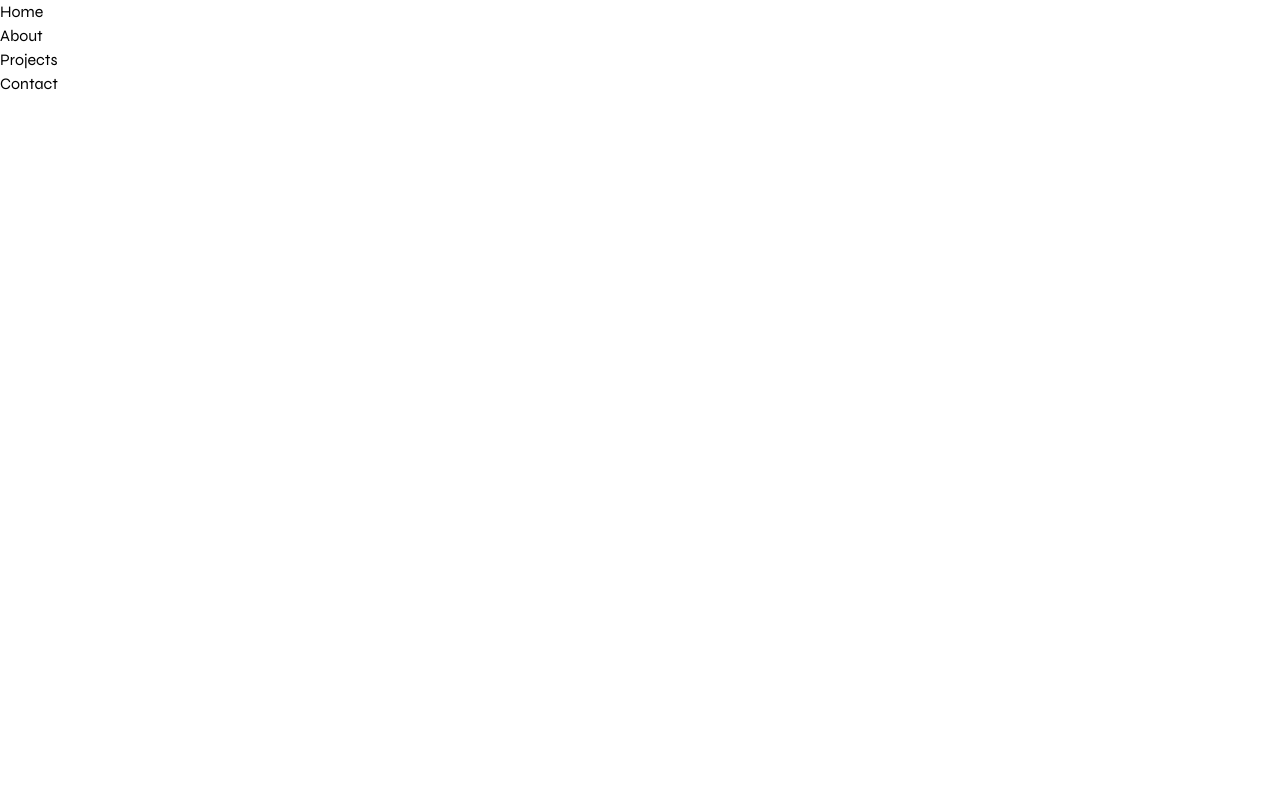
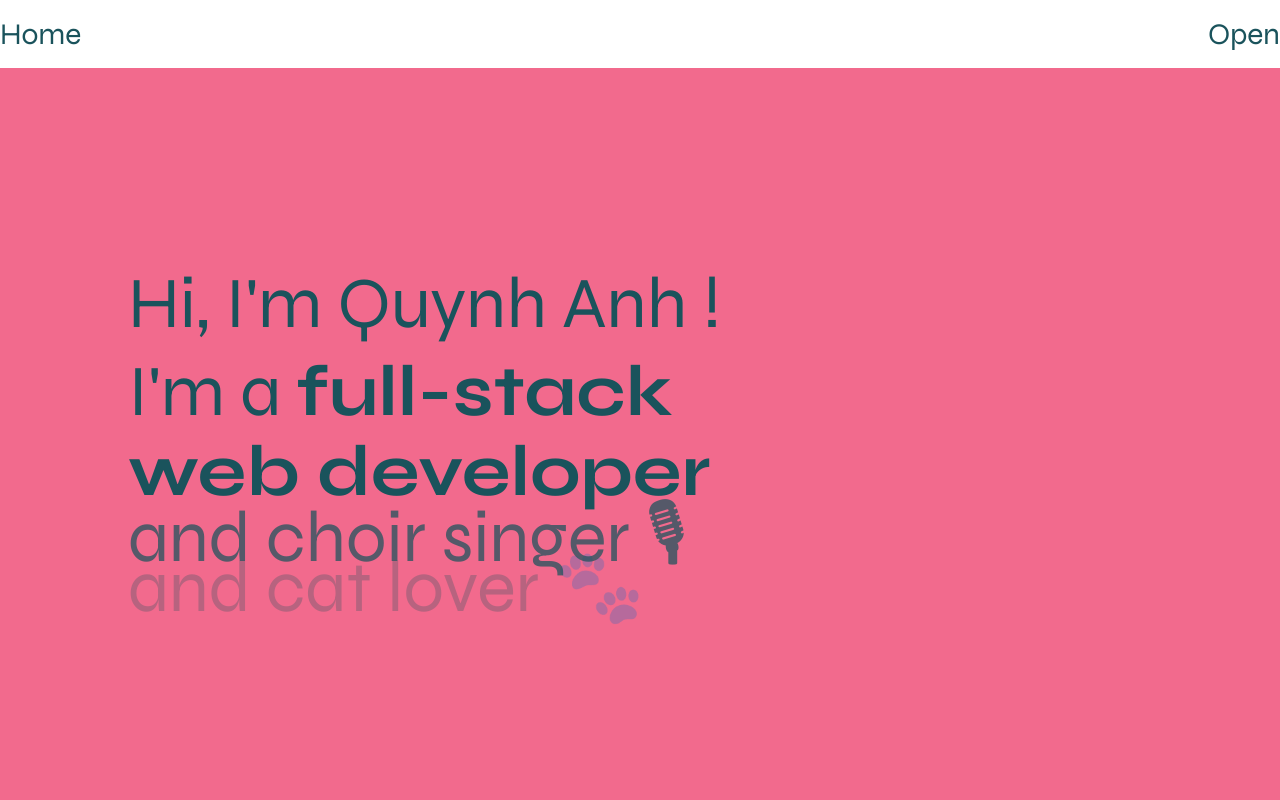
Before and after one commit to quynpham/qap-portfolio, a React (Create React App) app: page / in a window 1280 px wide. Shown: the top 800 px of the page. Built offline with nearby package versions, Linux system fonts and the light colour scheme.

Commit message:
Styling and toggle of the navbar menu

```diff
--- a/src/App.js
+++ b/src/App.js
@@ -1,5 +1,4 @@
 import './App.css';
-import { BrowserRouter as Router, Routes, Route } from "react-router-dom";
 import Navbar from './components/Navbar';
 import Home from './components/Home';
 import About from './components/About';
@@ -8,21 +7,17 @@
 
 function App() {
   return (
-    <Router>
       <div className="App">
         <header>
           <Navbar />
         </header>
         <main>
-          <Routes>
-            <Route path='/' exact component={Home} />
-            <Route path='/About' exact component={About} />
-            <Route path='/Projects' exact component={Projects} />
-            <Route path='/Contact' exact component={Contact} />
-          </Routes>
+          <Home/>
+          <About/>
+          <Projects/>
+          <Contact/>
         </main>
       </div>
-    </Router>
   );
 }
 
--- a/src/components/Navbar.js
+++ b/src/components/Navbar.js
@@ -1,23 +1,41 @@
 import React from "react";
-import { Link } from "react-router-dom";
+import { useState } from "react";
+
 
 const Navbar = () => {
+  const [navbarOpen, setNavbarOpen ] = useState(false)
+
+  const handleToggle = () => setNavbarOpen(!navbarOpen)
+
+  const closeMenu = () => {
+    setNavbarOpen(false)
+  }
+
   return(
-    <nav>
-      <ul>
-        <li>
-          <Link to="/">Home</Link>
-        </li>
-        <li>
-          <Link to="/About">About</Link>
-        </li>
-        <li>
-          <Link to="/Projects">Projects</Link>
-        </li>
-        <li>
-          <Link to="/Contact">Contact</Link>
-        </li>
-      </ul>
+    <nav className="text-seeweed bg-transparent text-3xl">
+      <div className="flex justify-between relative z-40 wrapper py-4">
+        <a href="/" className="">Home</a>
+        <button onClick={handleToggle} className="">{ navbarOpen ? "Close": "Open" }</button>
+      </div>
+      <div className="flex flex-col wrapper">
+        <ul className={`overflow-hidden fixed top-0 left-0 bottom-0 h-screen z-10 ${navbarOpen ? "showMenu w-full" : "w-0"}`}>
+          <li className="text-3xl text-center py-4 mb-4 border-b border-gray-50">
+            <a href="#about"
+            className="px-1"
+            onClick={() => closeMenu()}
+            >
+            About</a>
+          </li>
+          <li className="text-3xl text-center py-4 mb-4 border-b border-gray-50">
+            <a href="#projects" className="px-1"
+            onClick={() => closeMenu()}>Projects</a>
+          </li>
+          <li className="text-3xl text-center py-4 mb-4 border-b border-gray-50">
+            <a href="#contact" className="px-1"
+            onClick={() => closeMenu()}>Contact</a>
+          </li>
+        </ul>
+      </div>
     </nav>
   )
 }
```
